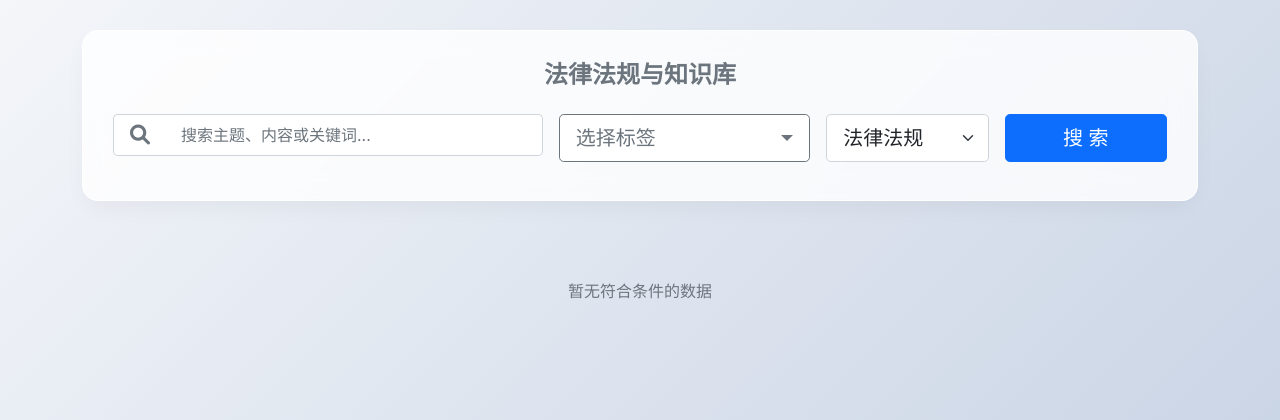
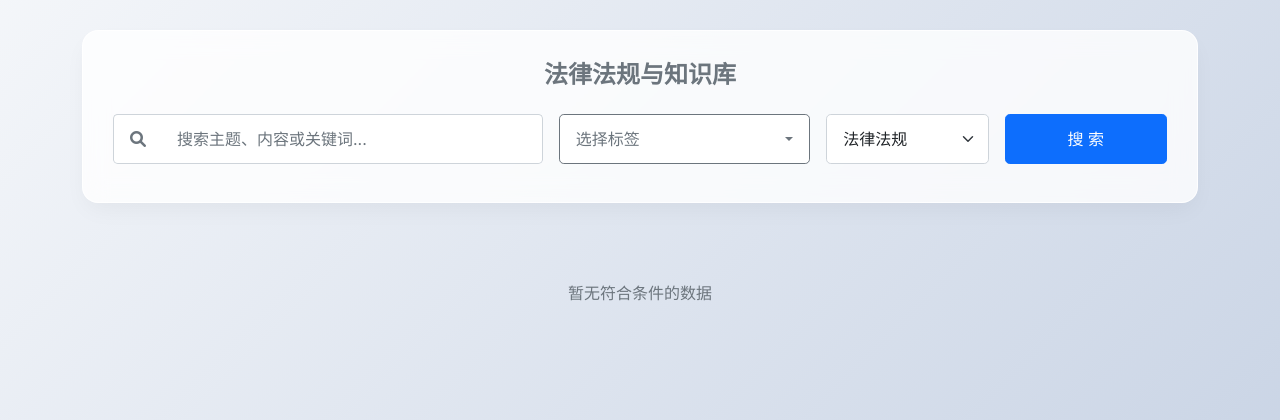
Before and after one commit to abner20953/bidding-data, a Flask app: page /zhishi/ in a window 1280 px wide. Shown: the part 57-477 px from the top of the page. Run offline with Flask 3, Linux system fonts and the light colour scheme; data that the repository does not hold is empty.

Commit message:
style(ui): enforce consistent 50px height for knowledge base search box elements

```diff
--- a/dashboard/templates/knowledge/list.html
+++ b/dashboard/templates/knowledge/list.html
@@ -50,6 +50,25 @@
             border: 1px solid var(--card-border);
             position: relative;
             z-index: 100;
+        }
+
+        /* Enforce equal height for all search inputs/buttons */
+        .search-box .form-control,
+        .search-box .input-group-text,
+        .search-box .btn-lg,
+        .search-box .form-select-lg,
+        .search-box .dropdown-toggle {
+            height: 50px;
+            font-size: 1rem;
+        }
+
+        .search-box .input-group-text i {
+            line-height: 1;
+        }
+
+        .search-box .dropdown-toggle {
+            display: flex;
+            align-items: center;
         }
 
         .card-item {
```
